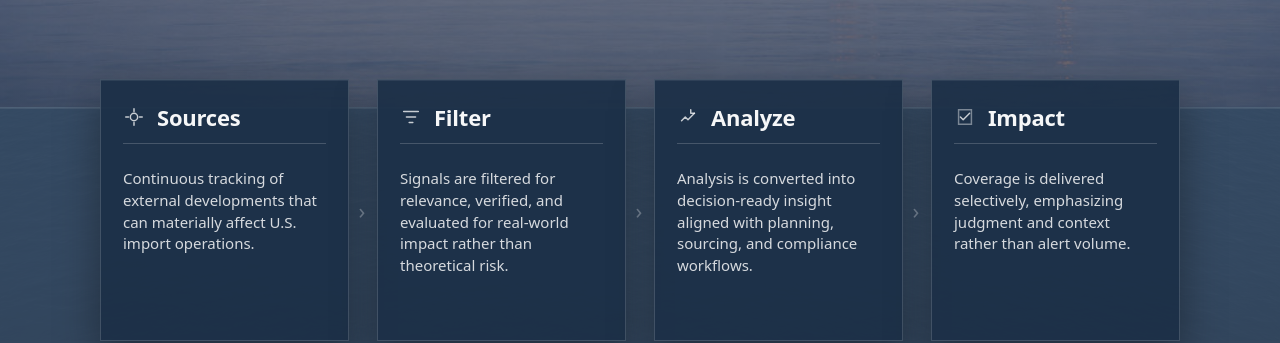
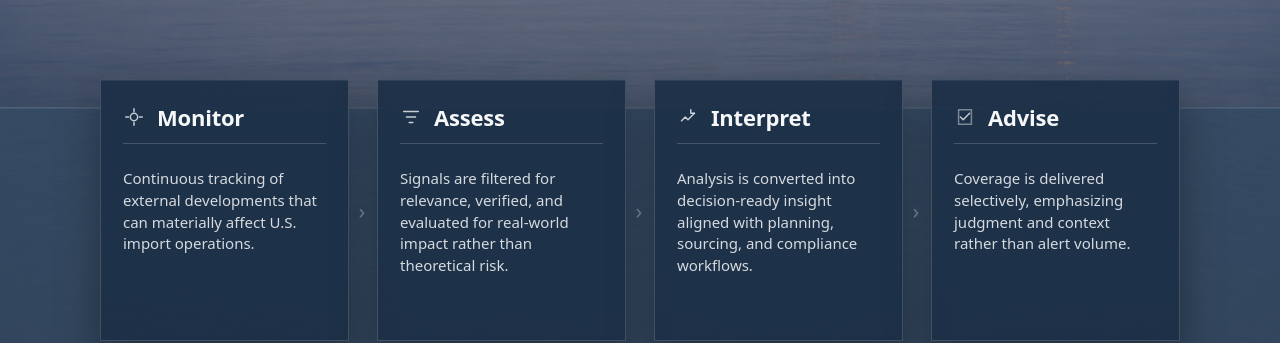
Before and after one commit to importrisk/import-risk-intelligence-site, a Jekyll site: the page built from method.html, in a window 1280 px wide. Shown: the part 395-738 px from the top of the page. Built offline with Jekyll 4.4.1, drawn with Linux system fonts in a browser that asks for light colours.

Commit message:
Update method.html

```diff
--- a/method.html
+++ b/method.html
@@ -40,7 +40,7 @@ description: How Import Risk Intelligence evaluates and tracks supply-chain risk
                 </svg>
               </span>
 
-              <h3 class="mf-title">Sources</h3>
+              <h3 class="mf-title">Monitor</h3>
             </header>
 
             <p class="mf-description">
@@ -64,7 +64,7 @@ description: How Import Risk Intelligence evaluates and tracks supply-chain risk
                 </svg>
               </span>
 
-              <h3 class="mf-title">Filter</h3>
+              <h3 class="mf-title">Assess</h3>
             </header>
 
             <p class="mf-description">
@@ -92,7 +92,7 @@ description: How Import Risk Intelligence evaluates and tracks supply-chain risk
                 </svg>
               </span>
 
-              <h3 class="mf-title">Analyze</h3>
+              <h3 class="mf-title">Interpret</h3>
             </header>
 
             <p class="mf-description">
@@ -119,7 +119,7 @@ description: How Import Risk Intelligence evaluates and tracks supply-chain risk
                 </svg>
               </span>
 
-              <h3 class="mf-title">Impact</h3>
+              <h3 class="mf-title">Advise</h3>
             </header>
 
             <p class="mf-description">
```
